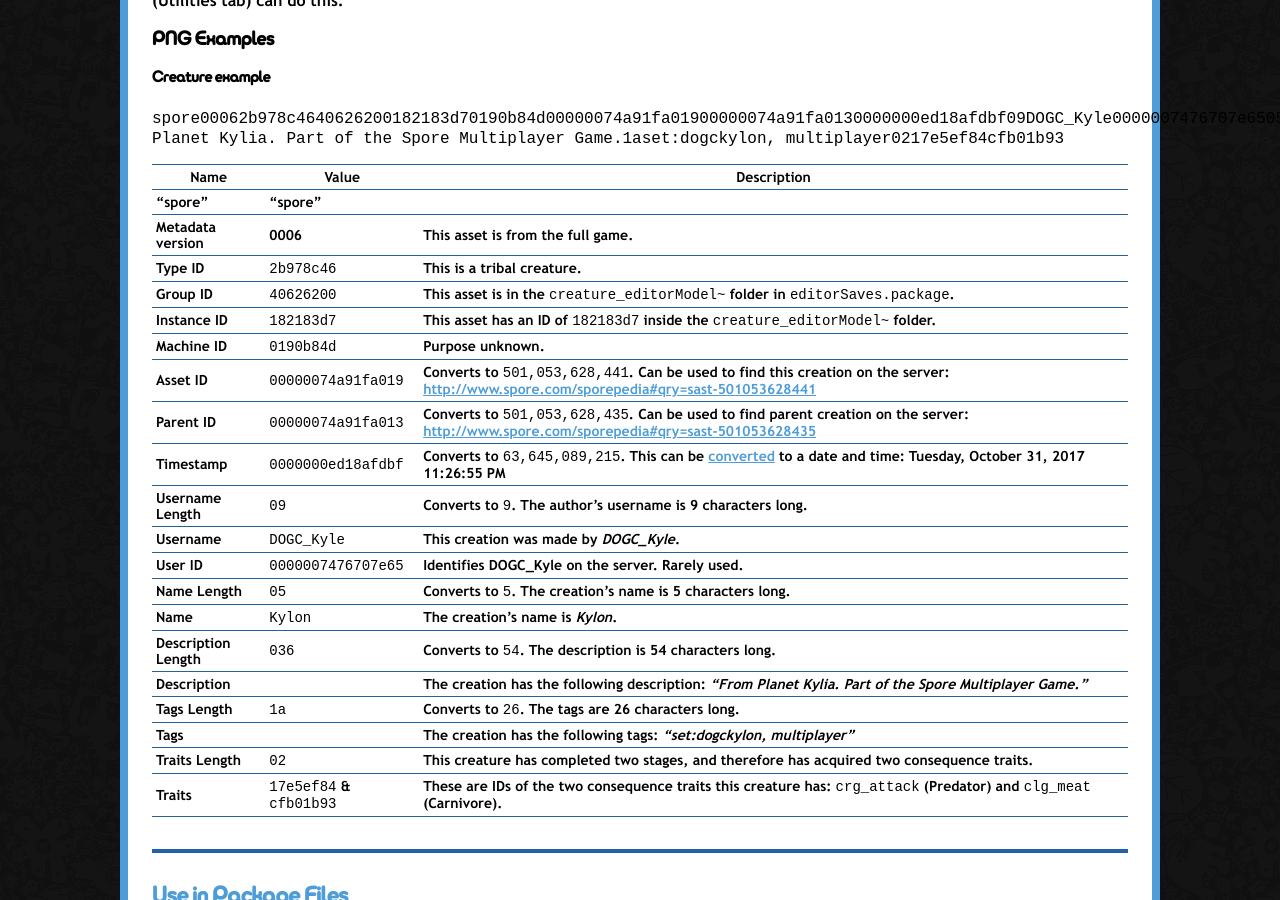
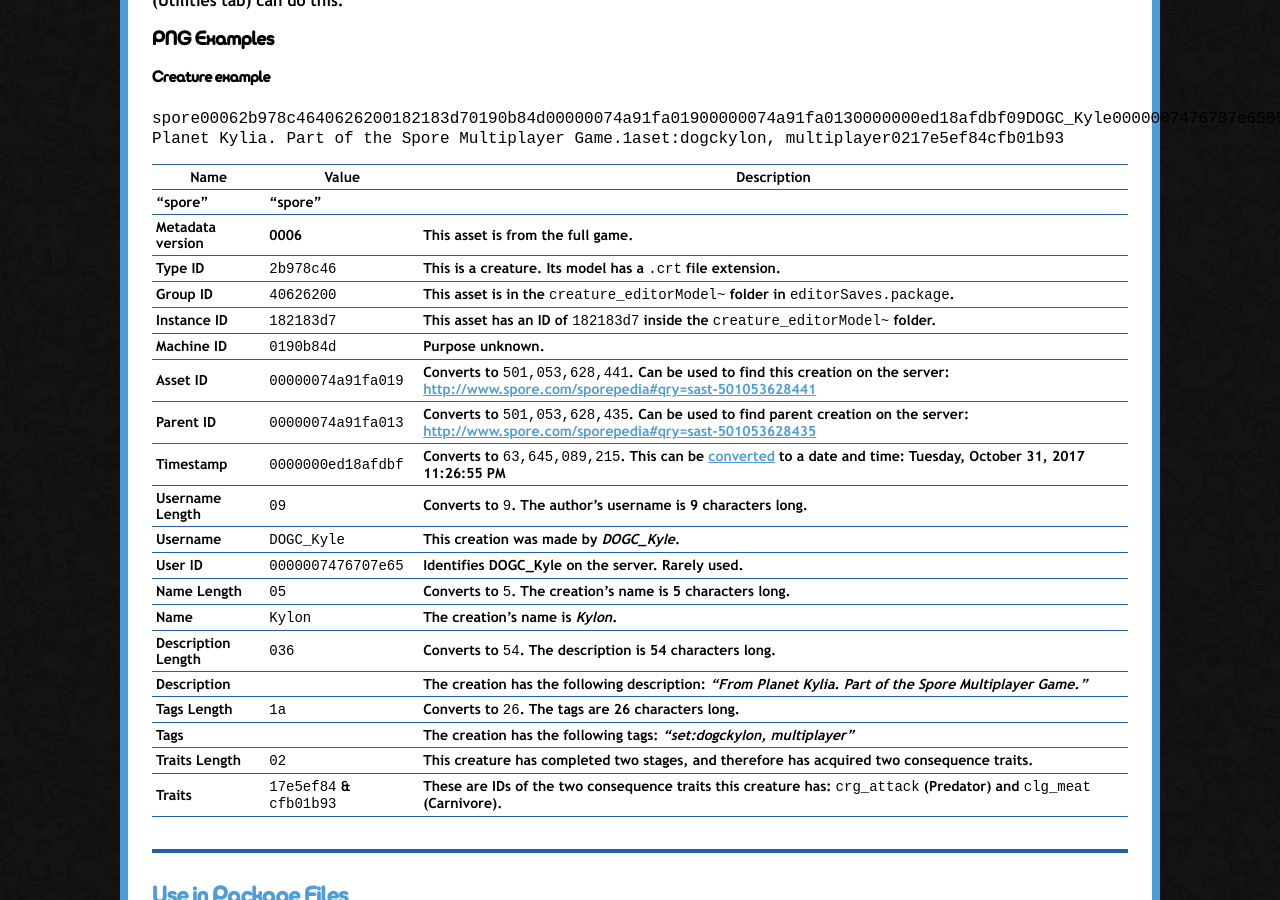
Before and after one commit to Spore-Community/spore-community.github.io, a Jekyll site: the page built from docs/pollination/pollen_metadata.md, in a window 1280 px wide and 900 px high, scrolled down 1503 px. Built offline with Jekyll 4.4.1, drawn with Linux system fonts in a browser that asks for light colours; our own code applies the rules of GitHub Pages for plain Markdown files.

Commit message:
Clarify meaning of asset type (crt)

```diff
--- a/docs/pollination/pollen_metadata.md
+++ b/docs/pollination/pollen_metadata.md
@@ -68,7 +68,7 @@
 --- | --- | ---
 "spore" | "spore" |
 Metadata version | 0006 | This asset is from the full game.
-Type ID | `2b978c46` | This is a tribal creature.
+Type ID | `2b978c46` | This is a creature. Its model has a `.crt` file extension.
 Group ID | `40626200` | This asset is in the `creature_editorModel~` folder in `editorSaves.package`.
 Instance ID | `182183d7` | This asset has an ID of `182183d7` inside the `creature_editorModel~` folder.
 Machine ID | `0190b84d` | Purpose unknown.
```
